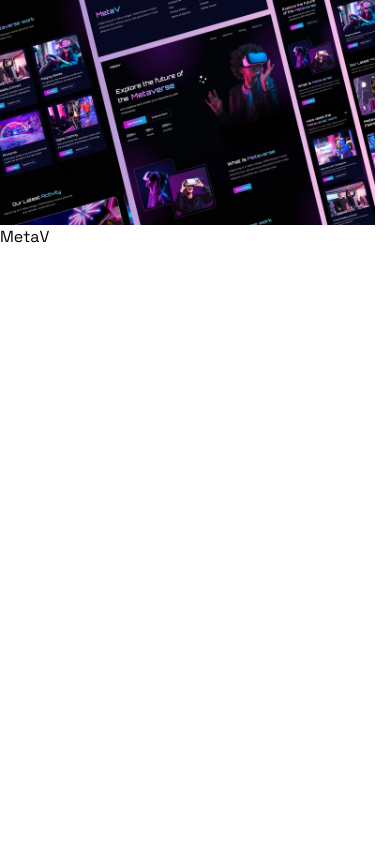
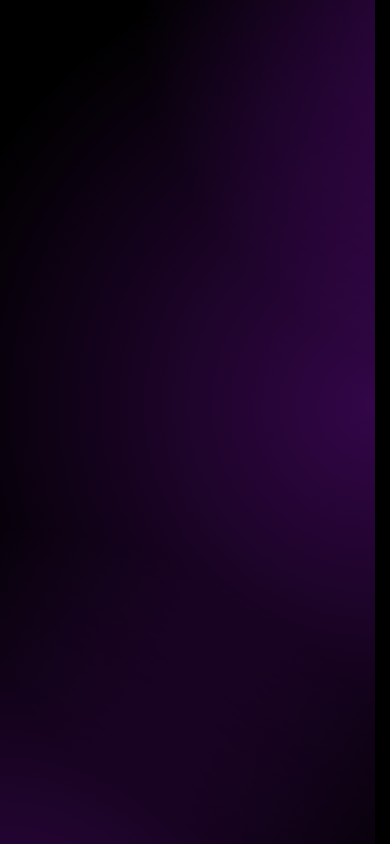
Before and after one commit to Artiom-Work/MetaV, a website built with Vite: page index.html in a window 390 px wide. Shown: the top 844 px of the page. Built offline with nearby package versions, Linux system fonts and the light colour scheme.

Commit message:
added base styles and desktop background

```diff
--- a/index.html
+++ b/index.html
@@ -21,8 +21,14 @@
 </head>
 
 <body>
-	<img src="/images/website/readme-preview-image.webp" alt="" class="test-image">
-	<p>MetaV</p>
+	<div class="page-bg-layer">
+		<div class="radial-bg-glow radial-bg-glow--small"></div>
+		<div class="radial-bg-glow radial-bg-glow--right radial-bg-glow--right-top"></div>
+		<div class="radial-bg-glow radial-bg-glow--left radial-bg-glow--left-top"></div>
+		<div class="radial-bg-glow radial-bg-glow--right radial-bg-glow--right-middle"></div>
+		<div class="radial-bg-glow radial-bg-glow--left radial-bg-glow--left-bottom"></div>
+		<div class="radial-bg-glow radial-bg-glow--right radial-bg-glow--right-bottom"></div>
+
 		<header class="header">
 		</header>
 
@@ -31,6 +37,14 @@
 
 		<footer class="footer">
 		</footer>
+	</div>
+
+
+
+
+
+
+
 	<!-- <script src="libs/jquery/jquery-3.7.1.min.js"></script>  for accordion and modal-->
 	<!-- <script src="/libs/jquery/jquery-ui.1.14.0.min.js"></script> for accordion-->
 	<!-- <script src="/libs/iziModal/iziModal.min.js"></script> -->
--- a/src/styles/base/_fonts.scss
+++ b/src/styles/base/_fonts.scss
@@ -1,14 +1,35 @@
 @font-face {
-  font-family: "Space Grotesk";
-  src: url("/fonts/space-grotesk/SpaceGrotesk-Regular.woff2") format("woff2");
+  font-family: "Poppins";
+  src: url("/fonts/poppins/Poppins-Regular.woff2") format("woff2");
   font-weight: 400;
   font-style: normal;
   font-display: swap;
 }
 @font-face {
-  font-family: "Space Grotesk";
-  src: url("/fonts/space-grotesk/SpaceGrotesk-Medium.woff2") format("woff2");
+  font-family: "Poppins";
+  src: url("/fonts/poppins/Poppins-Medium.woff2") format("woff2");
   font-weight: 500;
   font-style: normal;
   font-display: swap;
 }
+@font-face {
+  font-family: "Orbitron";
+  src: url("/fonts/orbitron/Orbitron-Medium.woff2") format("woff2");
+  font-weight: 500;
+  font-style: normal;
+  font-display: swap;
+}
+@font-face {
+  font-family: "Orbitron";
+  src: url("/fonts/orbitron/Orbitron-SemiBold.woff2") format("woff2");
+  font-weight: 600;
+  font-style: normal;
+  font-display: swap;
+}
+@font-face {
+  font-family: "Orbitron";
+  src: url("/fonts/orbitron/Orbitron-Bold.woff2") format("woff2");
+  font-weight: 700;
+  font-style: normal;
+  font-display: swap;
+}
--- a/src/styles/base/_globals.scss
+++ b/src/styles/base/_globals.scss
@@ -3,9 +3,13 @@ body {
 
   font-family: var(--font-family-base);
   font-weight: 400;
-  // line-height: 1.28;
-  // color: var(--color-dark);
-  // background-color: var(--color-light);
+  line-height: 1.6;
+  color: var(--color-light);
+  background-color: var(--color-dark);
+
+  @include desktop-media-above {
+    overflow-x: hidden;
+  }
 }
 
 a,
--- a/src/styles/base/_media.scss
+++ b/src/styles/base/_media.scss
@@ -1,9 +1,9 @@
-$desktop: 1280px;
+$desktop: 1440px;
 $tablet: 1023px;
 $mobile: 767px;
 $mobile-s: 480px;
 
-$desktop-above: 1281px; // for modile first develop
+$desktop-above: 1441px; // for modile first develop
 $tablet-above: 1024px; // for modile first develop
 $mobile-above: 768px; // for modile first develop
 $mobile-s-above: 481px; // for modile first develop
--- a/src/styles/base/_utils.scss
+++ b/src/styles/base/_utils.scss
@@ -1,12 +1,9 @@
 .container {
   max-width: calc(var(--container-width) + var(--container-padding-x) * 2);
   margin-inline: auto;
-  padding-inline: var(--container-padding-x);
+  padding-left: var(--container-padding-x);
 }
-// .container-wide {
-//   max-width: 1920px;
-//   margin-inline: auto;
-// }
+
 .visually-hidden {
   @include visually-hidden;
 }
@@ -22,6 +19,10 @@
     display: none !important;
   }
 }
+// .container-wide {
+//   max-width: 1920px;
+//   margin-inline: auto;
+// }
 // .lock-body {
 //   overflow: hidden;
 // }
--- a/src/styles/base/_variables.scss
+++ b/src/styles/base/_variables.scss
@@ -1,36 +1,38 @@
 :root {
-  --color-dark: #191a23;
-  // --color-dark-alt: #292a32;
+  --color-dark: #000001;
+  --color-dark-alt: #090823;
   --color-light: #ffffff;
+  --color-light-opacity: #ffffffcc;
   // --color-accent: #b9ff66;
-  // --color-gray: #f3f3f3;
-  // --color-gray-alt: #898989;
 
   --border: 1px solid var(--color-dark);
-  // --border-radius: 14px;
-  // --border-radius-small: 7px;
-  // --border-radius-large: 45px;
+  --border-radius: 15px;
+  --border-radius-small: 5px;
+  --border-radius-large: 25px;
 
   // --shadow: 0 5px 0 0 var(--color-dark);
 
-  --font-family-base: "Space Grotesk", sans-serif;
-
-  // --container-width: 1240px;
-  // --container-padding-x: 20px;
+  --font-family-base: "Poppins", sans-serif;
+  --font-family-accent: "Orbitron", sans-serif;
 
   // --container-padding-y: 70px;
 
   // --input-height: 59px;
-  // --button-height: 68px;
+  --button-heigh-large: 54px;
+  --button-height: 44px;
+  --button-height-small: 36px;
 
   --transition-duration: 0.3s;
 
   // paths
   // --image-path: "../../images";
-  @include desktop-media {
-    --container-padding-y: 50px;
-  }
-  @include mobile-media {
-    --container-padding-y: 30px;
-  }
+
+  --container-width: 1200px;
+  --container-padding-x: 120px;
+  // @include desktop-media {
+  //   --container-padding-y: 50px;
+  // }
+  // @include mobile-media {
+  //   --container-padding-y: 30px;
+  // }
 }
--- /dev/null
+++ b/src/styles/blocks/_page-bg-layer.scss
@@ -0,0 +1,60 @@
+.page-bg-layer {
+  position: relative;
+  max-width: calc(var(--container-width) + var(--container-padding-x) * 2);
+  margin-inline: auto;
+  width: 100%;
+  height: 3791px; // переопределить в конце вёрстки!
+  @include desktop-media {
+    overflow-x: hidden;
+  }
+}
+.radial-bg-glow {
+  --radialHeight: 1040px;
+  --radialPositionY: 0;
+  --radialPositionX: calc(var(--radialHeight) / 2 * -1);
+
+  position: absolute;
+  @include square(var(--radialHeight));
+  background: url(/images/svg/radial-big.svg) no-repeat center / 110%;
+  top: var(--radialPositionY);
+  left: var(--radialPositionX);
+  border-radius: 50%;
+  filter: opacity(60%);
+
+  &--small {
+    --radialHeight: 886px;
+    --radialPositionY: calc(var(--radialHeight) / 2 * -1);
+    --radialPositionX: calc(var(--radialHeight) * 0.05);
+
+    top: var(--radialPositionY);
+    left: var(--radialPositionX);
+    translate: var(--radialPositionX) 0;
+  }
+  &--right {
+    left: unset;
+    right: var(--radialPositionX);
+
+    &-top {
+      --radialPositionY: calc(var(--radialHeight) * -0.11);
+    }
+    &-middle {
+      --radialPositionY: var(--radialHeight);
+      --radialPositionX: calc(var(--radialHeight) * -0.65);
+    }
+    &-bottom {
+      --radialPositionY: calc(var(--radialHeight) * -0.27);
+      top: unset;
+      bottom: var(--radialPositionY);
+    }
+  }
+  &--left {
+    &-top {
+      --radialPositionY: calc(var(--radialHeight) * 0.45);
+    }
+    &-bottom {
+      --radialPositionY: calc(var(--radialHeight) * 0.5);
+      top: unset;
+      bottom: var(--radialPositionY);
+    }
+  }
+}
--- a/src/styles/styles.scss
+++ b/src/styles/styles.scss
@@ -6,6 +6,7 @@
 @import "./base/_utils.scss";
 @import "./base/_globals.scss";
 //blocks
+@import "./blocks/_page-bg-layer.scss";
 @import "./blocks/_button.scss";
 @import "./blocks/_grid.scss";
 @import "./blocks/_header.scss";
```
Also changed, not shown: public/fonts/orbitron/Orbitron-Bold.woff2 (added), public/fonts/orbitron/Orbitron-Medium.woff2 (added), public/fonts/orbitron/Orbitron-SemiBold.woff2 (added), public/fonts/poppins/Poppins-Medium.woff2 (added), public/fonts/poppins/Poppins-Regular.woff2 (added), public/images/svg/radial-big.svg (added), 2 other files. Lines whose indentation alone changed are shown as unchanged.
